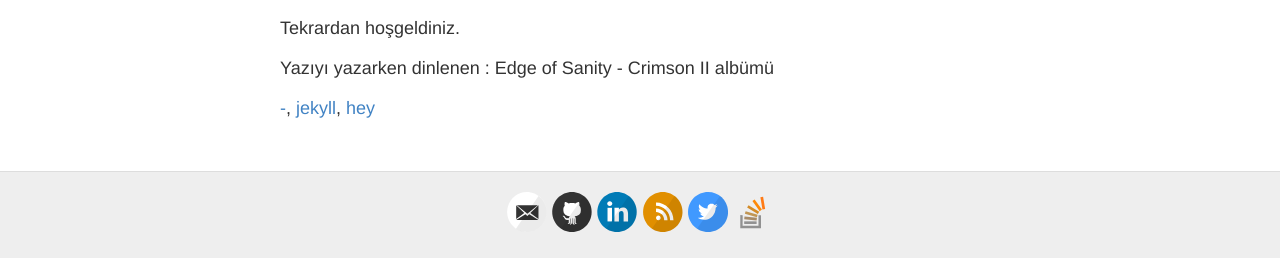
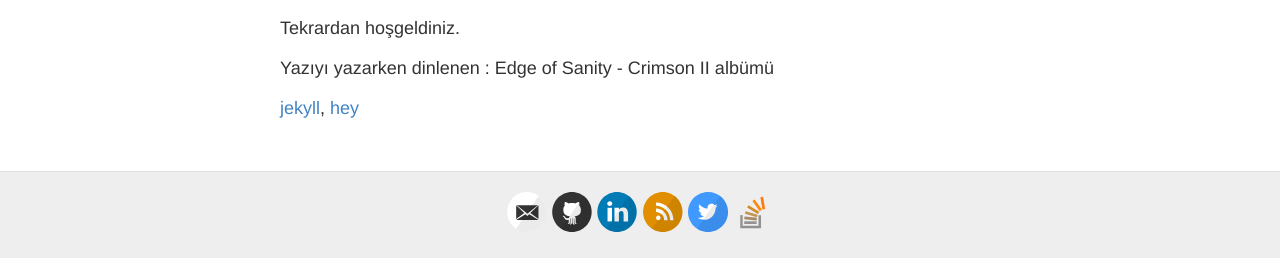
Before and after one commit to darkrpd/darkrpd.github.io, a Jekyll site: the page built from _posts/2017-03-14-merhaba-dunya-v2.markdown, in a window 1280 px wide. Shown: the part 790-1048 px from the top of the page. Built offline with Jekyll 4.4.1, drawn with Linux system fonts in a browser that asks for light colours; our own code applies the rules of GitHub Pages for plain Markdown files.

```diff
--- a/_posts/2017-03-14-merhaba-dunya-v2.markdown
+++ b/_posts/2017-03-14-merhaba-dunya-v2.markdown
@@ -2,7 +2,7 @@
 title: Merhaba Dünya V2
 date: 2017-03-14 08:31:00 +03:00
 author: Ali Aşkın
-categories: |-
+categories:
   - jekyll
   - hey
 ---
```
